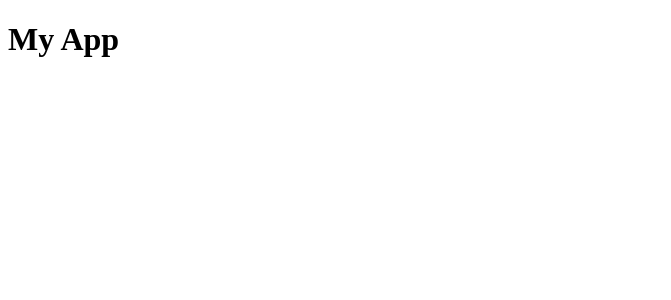
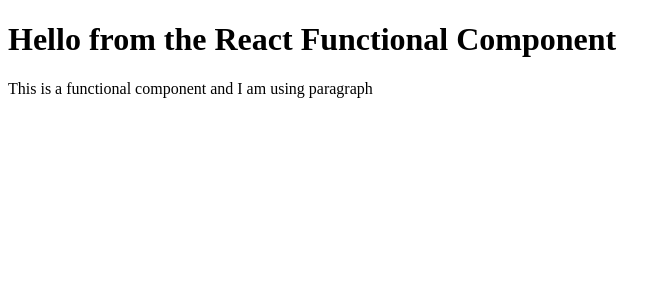
Before and after one commit to milan-vishnoi/Feedback-app, a React (Create React App) app: page / in a window 1280 px wide. Shown: the top 300 px of the page, without its empty margins (0-671 px from the left). Built offline with nearby package versions, Linux system fonts and the light colour scheme.

Commit message:
Added the JSX HTML component back

```diff
--- a/src/App.js
+++ b/src/App.js
@@ -1,9 +1,10 @@
-import React from "react";
-
 function App()
 {
     return (
-React.createElement("div",{className:"container"},React.createElement("h1",{},"My App"))
+          <div className="container">
+            <h1>Hello from the React Functional Component</h1>
+            <p>This is a functional component and I am using paragraph</p>
+          </div>
 );
 }
 
```
